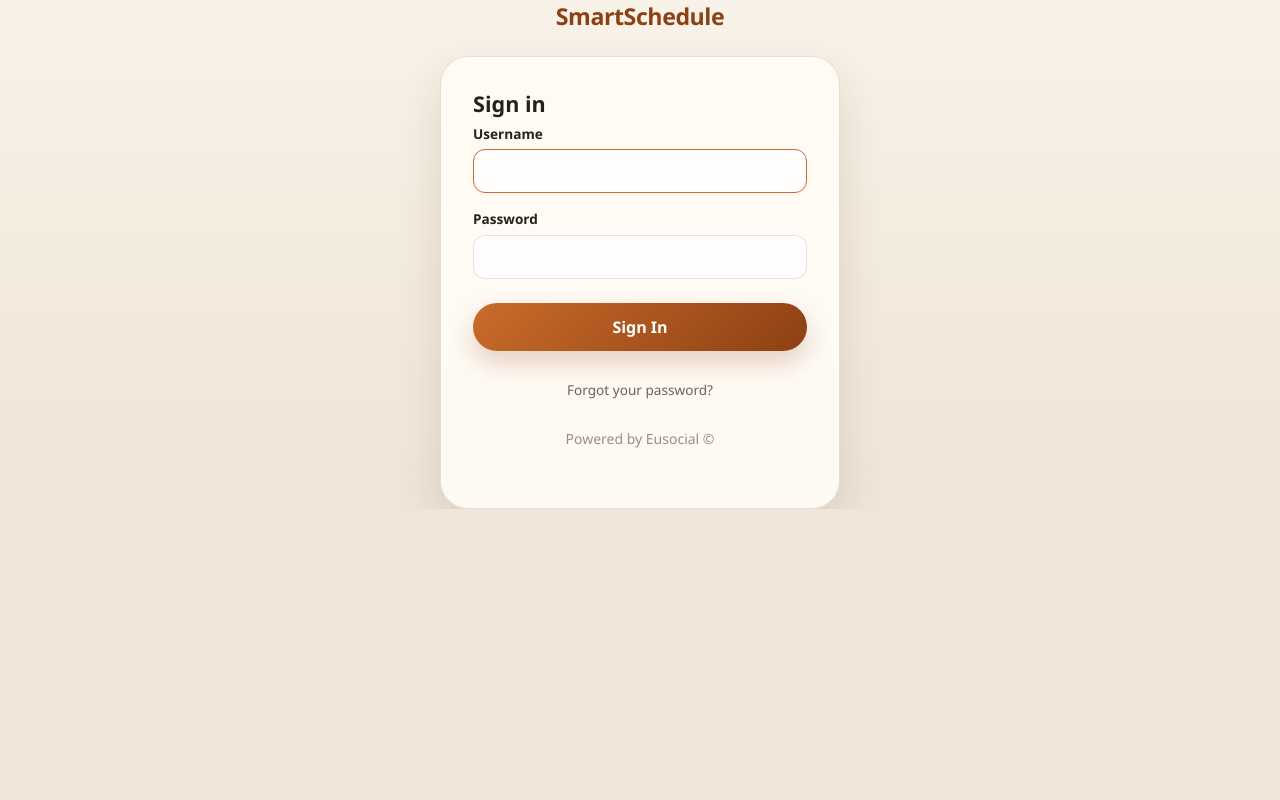
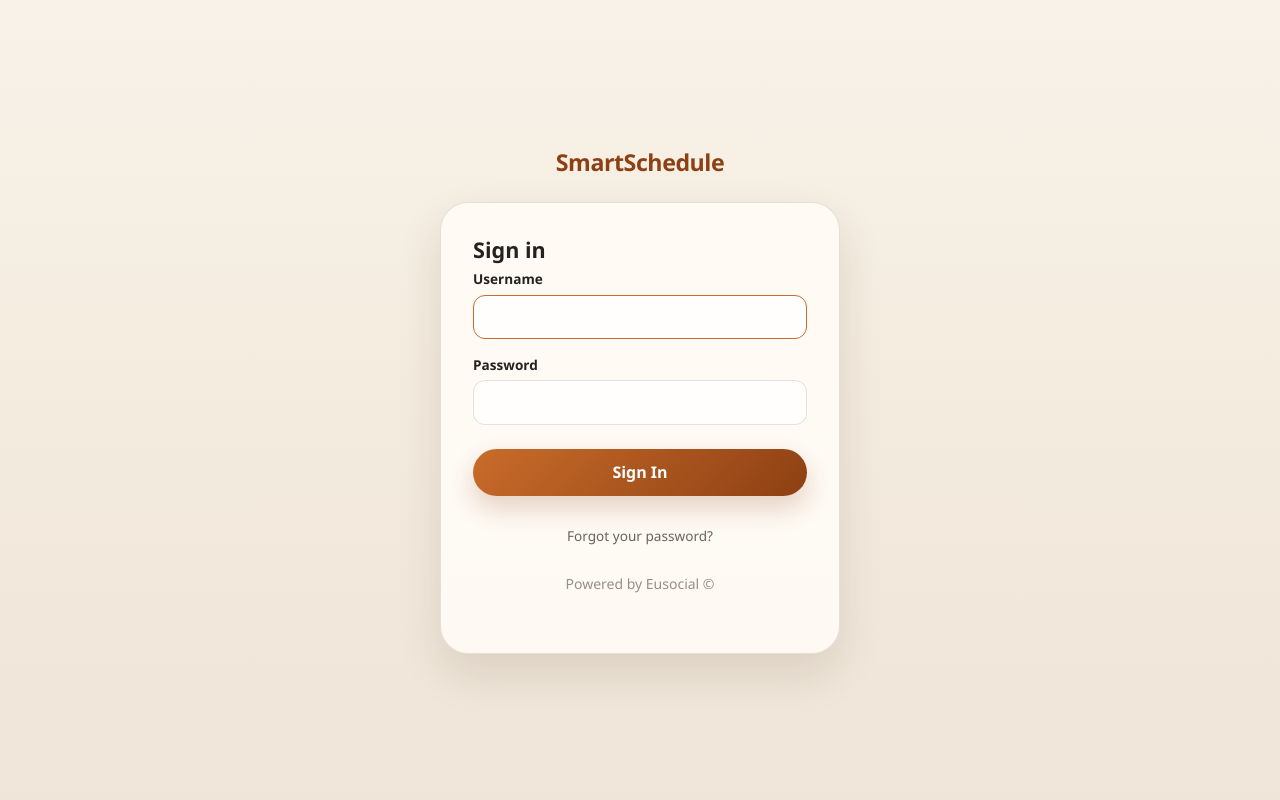
Before and after one commit to Eusocial-Interns/smart-scheduler, a Django app: page /accounts/login/ in a window 1280 px wide. Run offline with Django 5.2, Linux system fonts and the light colour scheme; parts of the project's set-up code (start-up, migrations or seed data) failed here and were passed over.

Commit message:
revert to min height 100vh

```diff
--- a/apps/scheduling/templates/registration/login.html
+++ b/apps/scheduling/templates/registration/login.html
@@ -24,7 +24,7 @@
         }
 
         .login-page {
-            height: 100%;
+            min-height: 100vh;
             overflow: hidden;
 
             display: flex;
```
